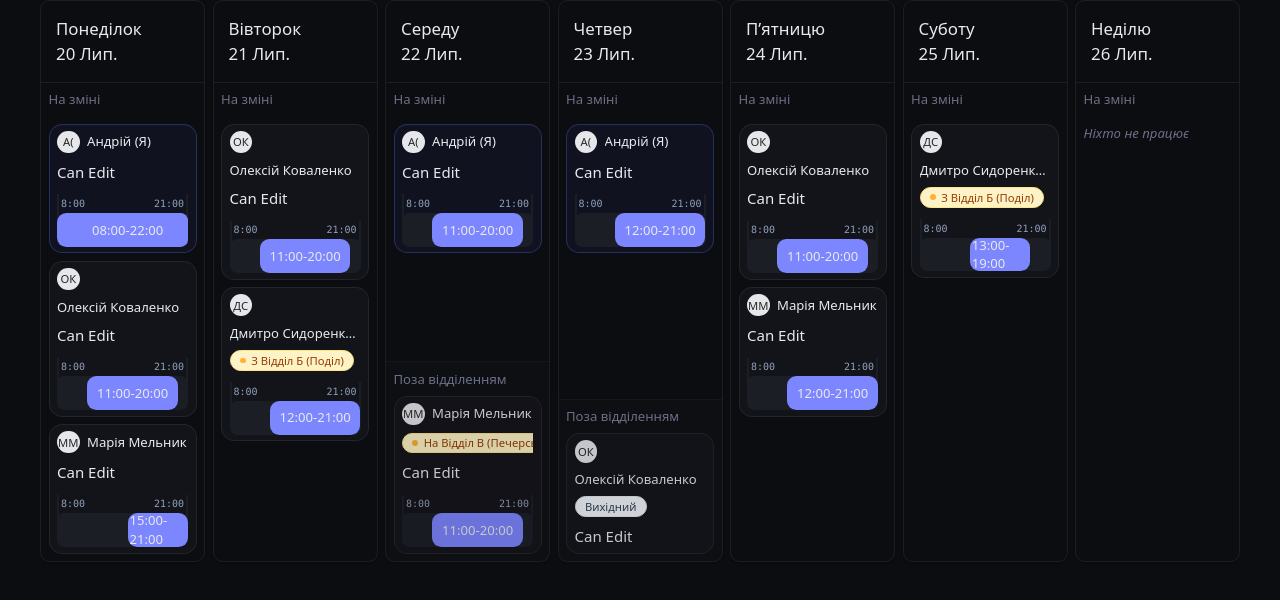
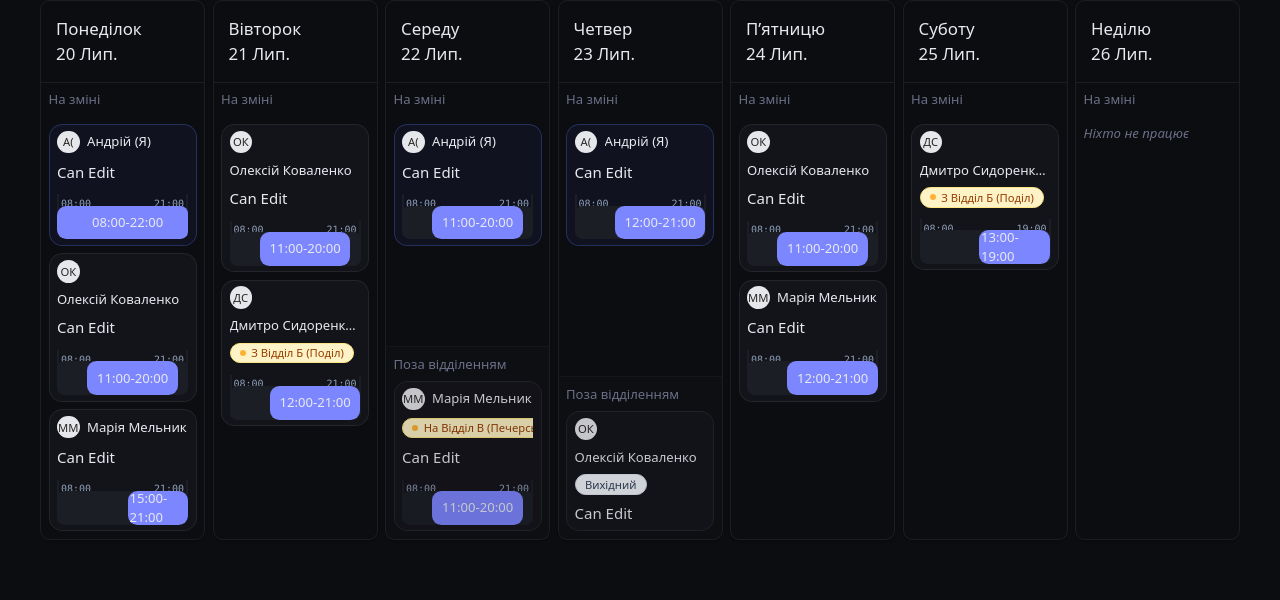
Before and after one commit to Andrey-Alohin/shift-app, a Next.js app: page /test in a window 1280 px wide. Shown: the top 600 px of the page. Built offline with nearby package versions, Linux system fonts and the light colour scheme; no server answers.

Commit message:
refactor(shift): extract ShiftRangeBar and integrate dynamic timeline bounds

```diff
--- a/src/entities/shift/lib/calculateRange.ts
+++ b/src/entities/shift/lib/calculateRange.ts
@@ -1,6 +1,6 @@
 import { timeToMinutes } from "@/shared/lib/date";
 
-interface TimeLineBounds {
+export interface TimeLineBounds {
   startHour: string;
   endHour: string;
 }
--- a/src/entities/shift/ui/ShifCard.tsx
+++ b/src/entities/shift/ui/ShifCard.tsx
@@ -1,29 +1,25 @@
 import { ShiftType } from "@/shared/api";
 import Avatar from "@/shared/ui/Avatar";
-import RangeBar from "@/shared/ui/RangeBar";
 import { NormalizedShift } from "@/shared/utils/normalizeAndGroupWeekScheudle";
 import { ShiftStatusBadge } from "./ShiftStatusBadge";
+import { ShiftRangeBar } from "./ShiftRangeBar";
 
 interface ShiftCardProps {
   shift: NormalizedShift;
-  funcCalcRenge(start: number, end: number): { left: number; width: number };
 }
 
-export default function ShiftCard({ shift, funcCalcRenge }: ShiftCardProps) {
+export default function ShiftCard({ shift }: ShiftCardProps) {
   const {
     startAt,
     endAt,
     user,
     type,
     isMe,
+    timelineBounds,
     isOutstaffIn,
     isOutstaffOut,
     relatedGroup,
   } = shift;
-  const start =
-    Number(startAt.split(":")[0]) + Number(startAt.split(":")[1]) / 60;
-  const end = Number(endAt.split(":")[0]) + Number(endAt.split(":")[1]) / 60;
-  const { left, width } = funcCalcRenge(start, end);
   return (
     <li
       className={`flex flex-row flex-wrap items-center gap-3 px-2 py-1.5 rounded-xl border transition-all min-w-0 overflow-hidden ${
@@ -54,23 +50,11 @@ export default function ShiftCard({ shift, funcCalcRenge }: ShiftCardProps) {
         )}
       </div>
       {type === ShiftType.Work && (
-        <>
-          <div className="relative w-full h-2 text-[10px] text-slate-400 font-mono select-none">
-            <span className="absolute left-0 border-l-2 border-l-muted h-7 p-0.5">
-              8:00
-            </span>
-            <span className="absolute right-0 border-r-2 border-r-muted h-7 p-0.5">
-              21:00
-            </span>
-          </div>
-          <div className="relative w-full h-6 md:h-9 bg-muted rounded-md overflow-hidden">
-            <RangeBar
-              start={left}
-              length={width}
-              className="text-xs md:text-sm"
-            >{`${startAt}-${endAt}`}</RangeBar>
-          </div>
-        </>
+        <ShiftRangeBar
+          startAt={startAt}
+          endAt={endAt}
+          bounds={timelineBounds}
+        />
       )}
     </li>
   );
--- /dev/null
+++ b/src/entities/shift/ui/ShiftRangeBar.tsx
@@ -0,0 +1,38 @@
+import RangeBar from "@/shared/ui/RangeBar";
+import { calculateRange, TimeLineBounds } from "../lib/calculateRange";
+
+interface ShiftRangeBarProps {
+  startAt: string;
+  endAt: string;
+  bounds: TimeLineBounds;
+  className?: string;
+}
+
+export function ShiftRangeBar({
+  startAt,
+  endAt,
+  bounds,
+  className = "",
+}: ShiftRangeBarProps) {
+  const { start, width } = calculateRange(startAt, endAt, bounds);
+
+  return (
+    <div className={`w-full flex flex-col gap-1 ${className}`}>
+      <div className="relative w-full h-2 text-[10px] text-slate-400 font-mono select-none">
+        <span className="absolute left-0 border-l-2 border-l-muted h-7 p-0.5">
+          {bounds.startHour}
+        </span>
+        <span className="absolute right-0 border-r-2 border-r-muted h-7 p-0.5">
+          {bounds.endHour}
+        </span>
+      </div>
+      <div className="relative w-full h-6 md:h-9 bg-muted rounded-md overflow-hidden">
+        <RangeBar
+          start={start}
+          length={width}
+          className="text-xs md:text-sm"
+        >{`${startAt}-${endAt}`}</RangeBar>
+      </div>
+    </div>
+  );
+}
--- a/src/features/DayCard/DayCard.tsx
+++ b/src/features/DayCard/DayCard.tsx
@@ -1,6 +1,5 @@
 import ShiftCard from "@/entities/shift/ui/ShifCard";
 import { splitShiftByList } from "@/entities/weekScheudle/lib/splitShiftsByList";
-import { createRangeCalculator } from "@/shared/lib/range";
 import { cn } from "@/shared/utils";
 import { NormalizedDay } from "@/shared/utils/normalizeAndGroupWeekScheudle";
 
@@ -20,7 +19,6 @@ const formatDayHeader = (uiDate: string) => {
 export default function DayCard({ day }: DayCardProps) {
   const { isToday, uiDate, shifts } = day;
   const { topList, bottomList } = splitShiftByList(shifts);
-  const calculateStartLength = createRangeCalculator(8, 21);
   return (
     <li
       className={cn(
@@ -42,11 +40,7 @@ export default function DayCard({ day }: DayCardProps) {
         {topList.length > 0 ? (
           <ul className="flex gap-2 flex-col">
             {topList.map((shift) => (
-              <ShiftCard
-                key={shift._id}
-                shift={shift}
-                funcCalcRenge={calculateStartLength}
-              />
+              <ShiftCard key={shift._id} shift={shift} />
             ))}
           </ul>
         ) : (
@@ -62,11 +56,7 @@ export default function DayCard({ day }: DayCardProps) {
           </h4>
           <ul className="opacity-85">
             {bottomList.map((shift) => (
-              <ShiftCard
-                key={shift._id}
-                shift={shift}
-                funcCalcRenge={calculateStartLength}
-              />
+              <ShiftCard key={shift._id} shift={shift} />
             ))}
           </ul>
         </section>
--- a/src/shared/utils/normalizeAndGroupWeekScheudle.ts
+++ b/src/shared/utils/normalizeAndGroupWeekScheudle.ts
@@ -18,8 +18,8 @@ export interface NormalizedShift {
   isOutstaffOut: boolean;
   isMe: boolean;
   timelineBounds: {
-    startAt: string;
-    endAt: string;
+    startHour: string;
+    endHour: string;
   };
   originGroup: Group;
   canEdit: boolean;
@@ -106,7 +106,7 @@ export default function normalizeAndGroupWeekScheudle({
 
     const dayIndex = new Date(rawShift.startAt).getDay();
 
-    const { openTime: startAt, closeTime: endAt } =
+    const { openTime: startHour, closeTime: endHour } =
       actualGroup.schedule[dayIndex === 0 ? 6 : dayIndex - 1];
 
     const normalizedShift: NormalizedShift = {
@@ -117,8 +117,8 @@ export default function normalizeAndGroupWeekScheudle({
       isOutstaffOut,
       originGroup,
       timelineBounds: {
-        startAt,
-        endAt,
+        startHour,
+        endHour,
       },
       canEdit: false,
       isMe: userObj._id === currentUser._id,
```
